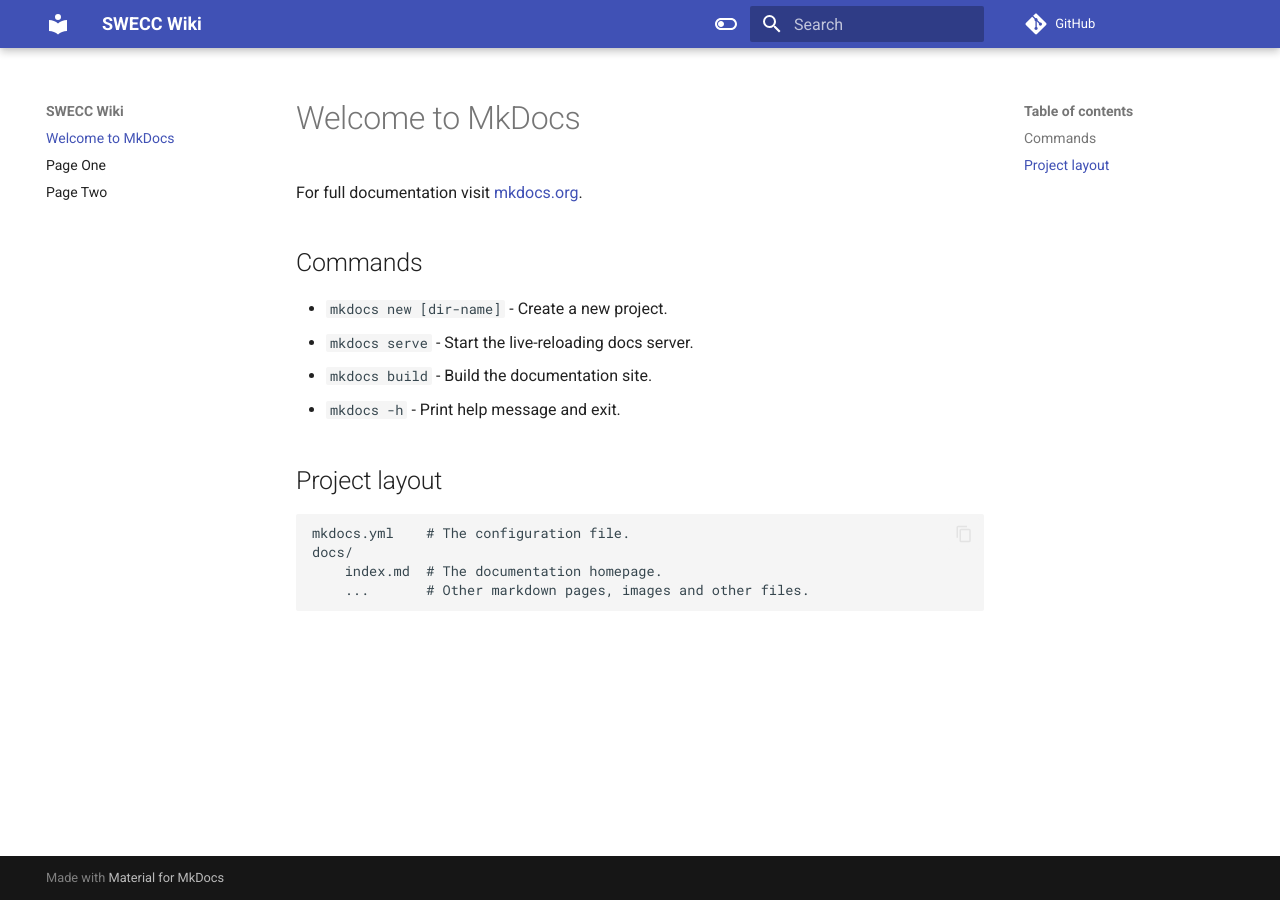
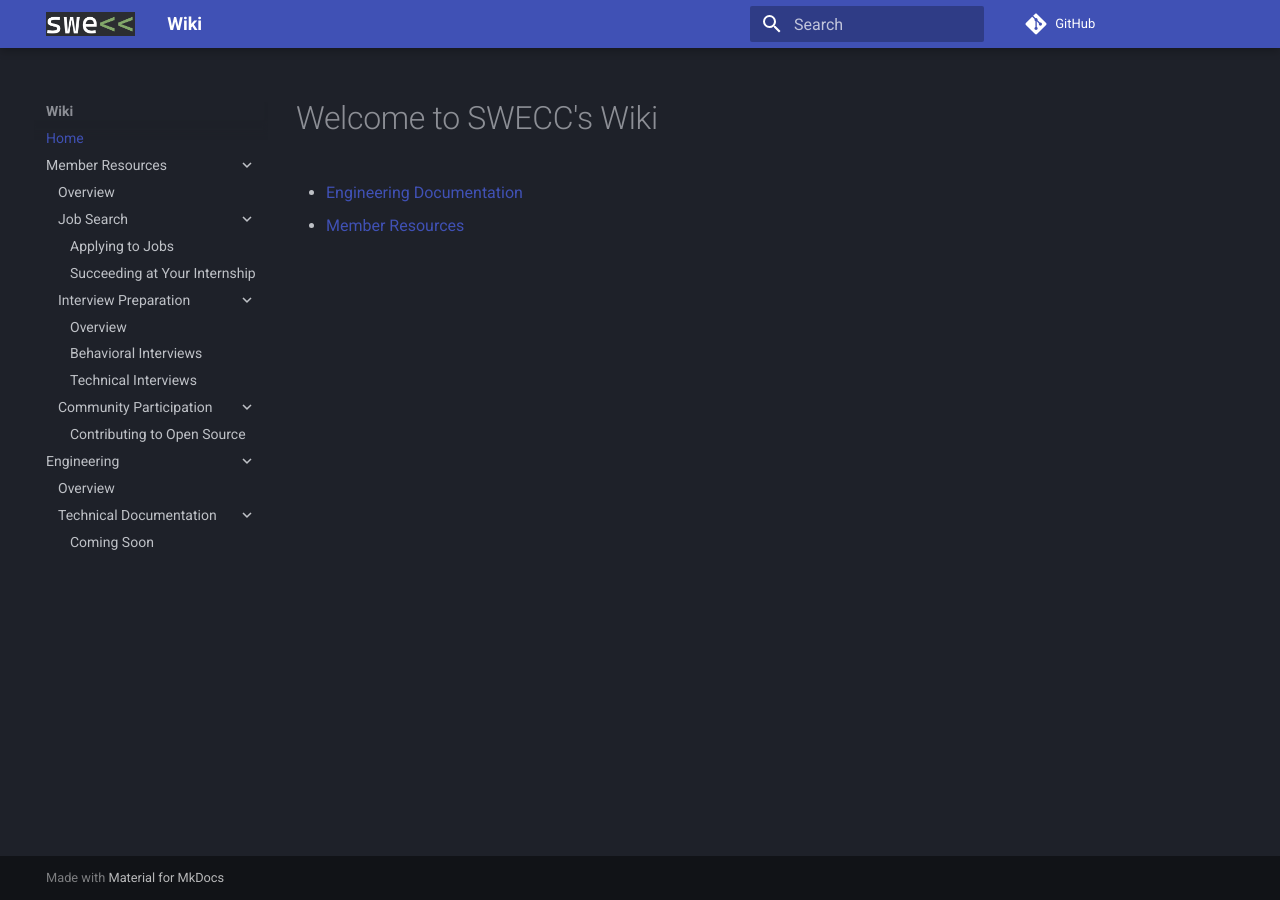
Before and after one commit to swecc-uw/swecc-wiki, an MkDocs documentation site: the page built from docs/index.md, in a window 1280 px wide. Built offline with MkDocs 1.6.1 and Material for MkDocs 9.7.7, drawn with Linux system fonts in a browser that asks for light colours; comment, search, counter and statistics services are not loaded.

Commit message:
some structure

```diff
--- a/docs/index.md
+++ b/docs/index.md
@@ -1,17 +1,5 @@
-# Welcome to MkDocs
+# Welcome to SWECC's Wiki
 
-For full documentation visit [mkdocs.org](https://www.mkdocs.org).
 
-## Commands
-
-* `mkdocs new [dir-name]` - Create a new project.
-* `mkdocs serve` - Start the live-reloading docs server.
-* `mkdocs build` - Build the documentation site.
-* `mkdocs -h` - Print help message and exit.
-
-## Project layout
-
-    mkdocs.yml    # The configuration file.
-    docs/
-        index.md  # The documentation homepage.
-        ...       # Other markdown pages, images and other files.
+* [Engineering Documentation](engineering/index.md)
+* [Member Resources](member-resources/index.md)
--- a/docs/page-one.md
+++ /dev/null
@@ -1,3 +0,0 @@
-# Page One
-
-This is the first page of my wiki.
--- a/docs/page-two.md
+++ /dev/null
@@ -1,3 +0,0 @@
-# Page Two
-
-This is the second page of my wiki.
--- a/mkdocs.yml
+++ b/mkdocs.yml
@@ -1,35 +1,44 @@
-site_name: SWECC Wiki
+site_name: Wiki
 site_url: https://wiki.swecc.org
 repo_url: https://github.com/swecc-uw/swecc-wiki
 
 theme:
   name: material
+  logo: assets/logo.png
+  favicon: assets/favicon.png
+  palette:
+    scheme: slate  # dark mode as default
+    primary: custom
+    accent: custom
   features:
     - navigation.instant
     - navigation.tracking
     - navigation.expand
-    - navigation.indexes
     - content.code.copy
-    - search.highlight
-  palette:
-    - scheme: default
-      primary: indigo
-      accent: indigo
-      toggle:
-        icon: material/toggle-switch-off-outline
-        name: Switch to dark mode
-    - scheme: slate
-      primary: indigo
-      accent: indigo
-      toggle:
-        icon: material/toggle-switch
-        name: Switch to light mode
 
+extra_css:
+  - stylesheets/extra.css
+
+nav:
+  - Home: index.md
+  - Member Resources:
+    - Overview: member-resources/index.md
+    - Job Search:
+      - Applying to Jobs: member-resources/applying-to-jobs/index.md
+      - Succeeding at Your Internship: member-resources/succeeding-at-your-internship/index.md
+    - Interview Preparation:
+      - Overview: member-resources/interview-prep/index.md
+      - Behavioral Interviews: member-resources/interview-prep/behavioral/index.md
+      - Technical Interviews: member-resources/interview-prep/technical/index.md
+    - Community Participation:
+      - Contributing to Open Source: member-resources/contributing-to-open-source/index.md
+  - Engineering:
+    - Overview: engineering/index.md
+    - Technical Documentation:
+      - Coming Soon: engineering/placeholder.md
 markdown_extensions:
   - pymdownx.highlight
   - pymdownx.superfences
-  - pymdownx.tabbed
-  - pymdownx.tasklist
   - admonition
   - footnotes
   - toc:
```
Also changed, not shown: docs/engineering/index.md (added, +103 -0 lines), docs/engineering/placeholder.md (added, +3 -0 lines), docs/stylesheets/extra.css (added, +19 -0 lines), docs/assets/logo.png (added), docs/assets/placeholder.png (added).
